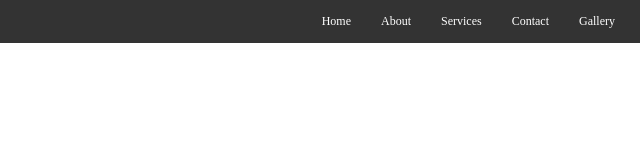
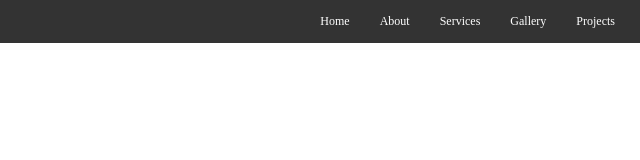
Before and after one commit to Hadehwahle/Class-Test, a plain HTML site: page index.html in a window 1280 px wide. Shown: the full height of the page, 640-1280 px from the left. Drawn offline with Linux system fonts and the light colour scheme.

Commit message:
modified the navigation links. Added a link amd remove the contact link

```diff
--- a/index.html
+++ b/index.html
@@ -15,8 +15,8 @@
         <li><a href="#home">Home</a></li>
         <li><a href="#about">About</a></li>
         <li><a href="#services">Services</a></li>
-        <li><a href="#contact">Contact</a></li>
         <li><a href="#gallery">Gallery</a></li>
+        <li><a href="#projects">Projects</a></li>
       </ul>
 
       <button>-</button>
```
